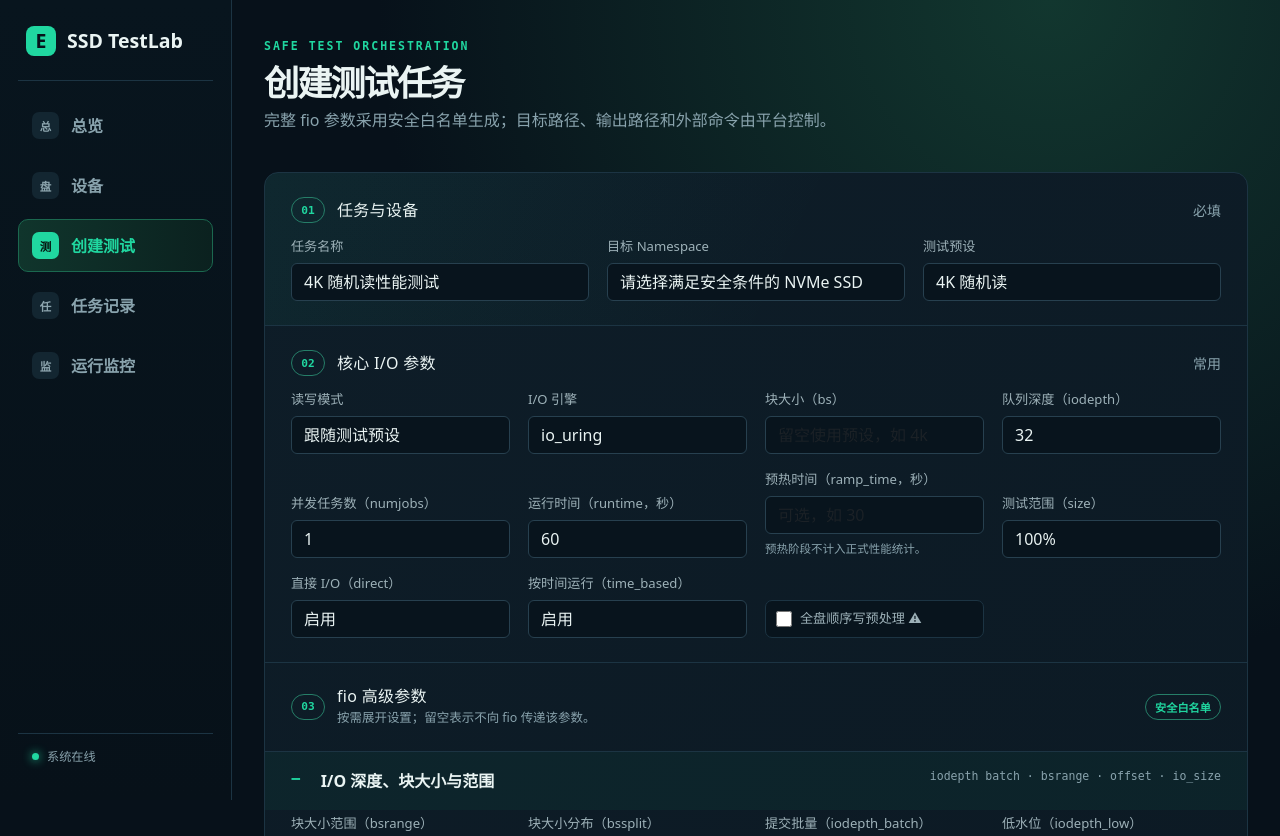
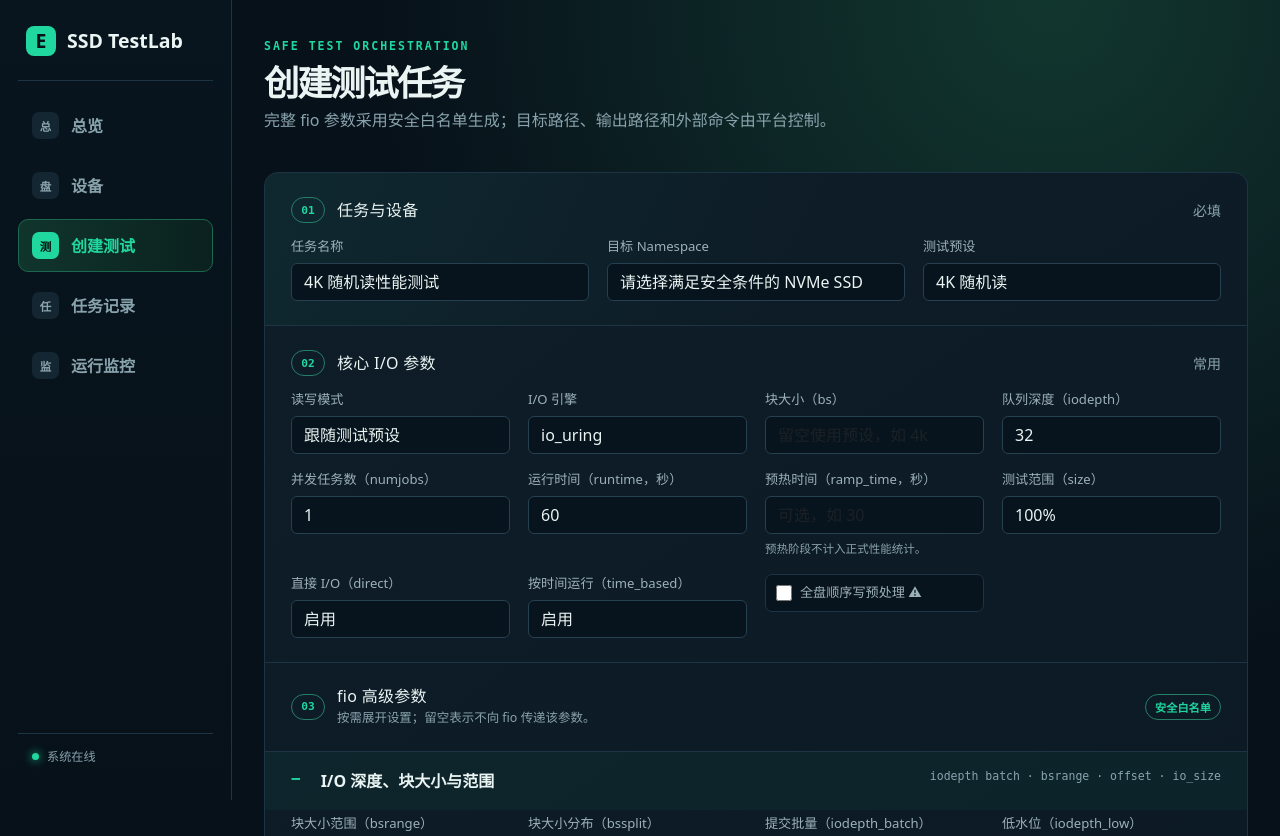
Before and after one commit to Pomelo-Xsl/ESATAP, a FastAPI app: page /tests/new in a window 1280 px wide. Shown: the top 836 px of the page. Run offline with FastAPI, Linux system fonts and the light colour scheme; data that the repository does not hold is empty.

Commit message:
style: align fio parameter rows

```diff
--- a/app/static/css/queue.css
+++ b/app/static/css/queue.css
@@ -74,7 +74,7 @@
   display: grid;
   gap: 16px 18px;
   margin-top: 14px;
-  align-items: end;
+  align-items: start;
 }
 
 .parameter-grid.cols-3 { grid-template-columns: repeat(3, minmax(0, 1fr)); }
```
Also changed, not shown: tests/test_stage3.py (+8 -0 lines).
